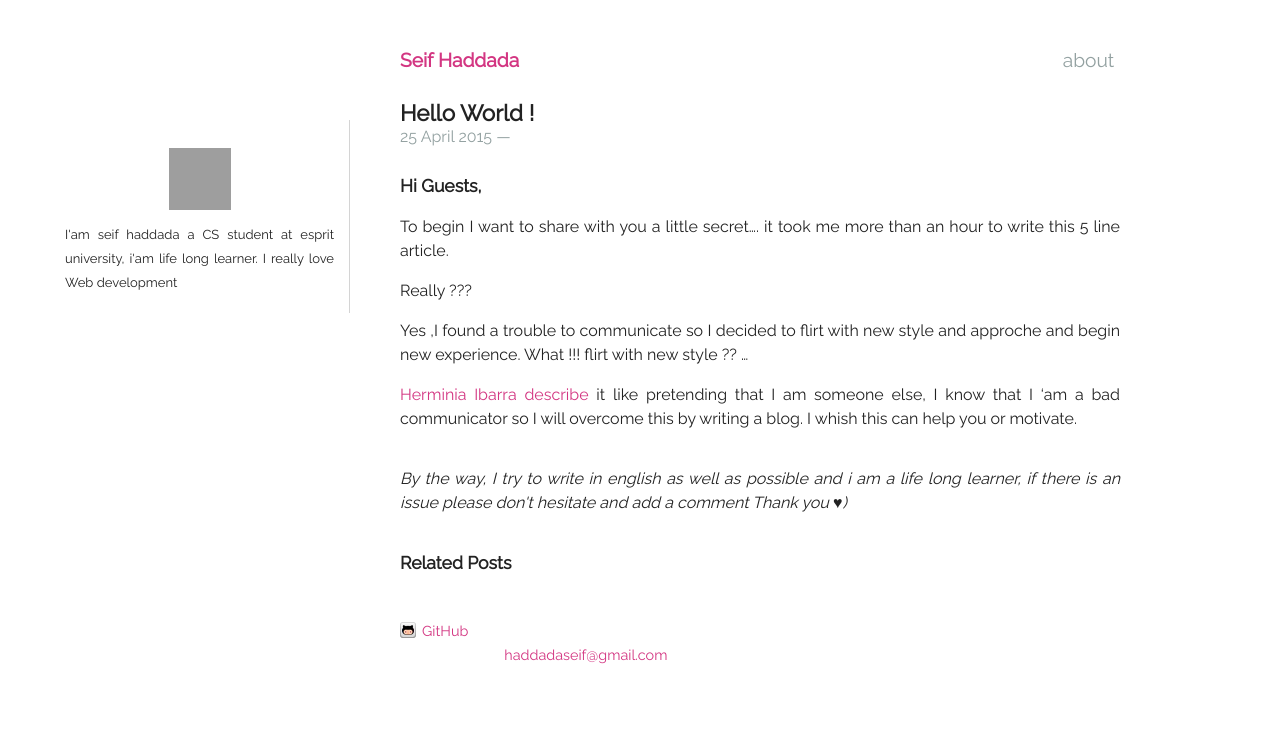
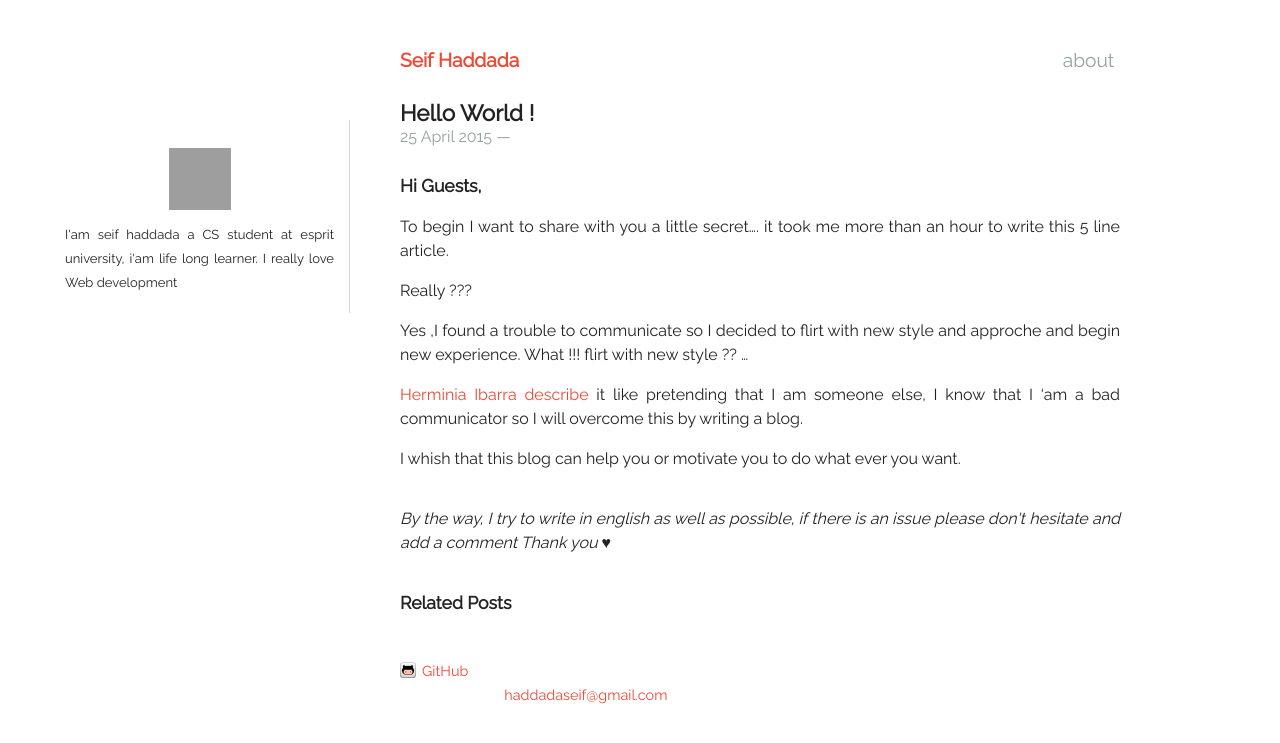
Before and after one commit to seiHaddada/seiHaddada.github.io, a Jekyll site: the page built from _posts/2015-04-25-Hello-World.markdown, in a window 1280 px wide. Shown: the top 743 px of the page. Built offline with Jekyll 4.4.1, drawn with Linux system fonts in a browser that asks for light colours; nearby versions of some CDN libraries; grey boxes are pictures that could not be loaded.

Commit message:
changing style

```diff
--- a/_layouts/post.html
+++ b/_layouts/post.html
@@ -30,7 +30,7 @@ layout: default
 
 
 <em class="fork-and-edit">
-        By the way, I try to write in english as well as possible and i am a life long learner, if there is an issue please don't hesitate and add a comment Thank you &hearts;)
+        By the way, I try to write in english as well as possible, if there is an issue please don't hesitate and add a comment Thank you &hearts;
 
     </em>
 
--- a/_posts/2015-04-25-Hello-World.markdown
+++ b/_posts/2015-04-25-Hello-World.markdown
@@ -14,7 +14,8 @@ Yes ,I found a trouble to communicate so I decided to flirt with new style and a
 What !!! flirt with new style ?? …
 
 [Herminia Ibarra] [hermina] [describe] [describe] it like pretending that I am someone else, I know that I ‘am a bad communicator so I will overcome this by writing a blog.
-I whish this can help you or motivate.
+
+I whish that this blog can help you or motivate you to do what ever you want.
 
 
 
--- a/css/main.css
+++ b/css/main.css
@@ -5,8 +5,8 @@ audio:not([controls]) { display: none; }
 html { font-size: 1em; overflow-y: scroll; -webkit-text-size-adjust: 100%; -ms-text-size-adjust: 100%; }
 body { background-color: #fff; text-align: justify; margin: 0; line-height: 1.5em; }
 body, button, input, select, textarea { font-family: 'Raleway', sans-serif; color: #222; }
-::-moz-selection { background: #d33682; color: #fff; text-shadow: none; }
-::selection { background: #d33682; color: #fff; text-shadow: none; }
+::-moz-selection { background: #EF4836; color: #fff; text-shadow: none; }
+::selection { background: #EF4836; color: #fff; text-shadow: none; }
 a:focus { outline: thin dotted; }
 a:hover, a:active { outline: 0; }
 abbr[title] { border-bottom: 1px dotted; }
@@ -90,7 +90,7 @@ h3 {
 }
 
 a {
-    color: #d33682;
+    color: #EF4836;
     text-decoration: none;
 }
 
@@ -174,7 +174,7 @@ pre {
 }
 
 blockquote {
-    border-left: 5px solid #d33682;
+    border-left: 5px solid #EF4836;
     padding:0 0 0 10px;
     margin:0.5em auto;
     font-style: italic;
```
